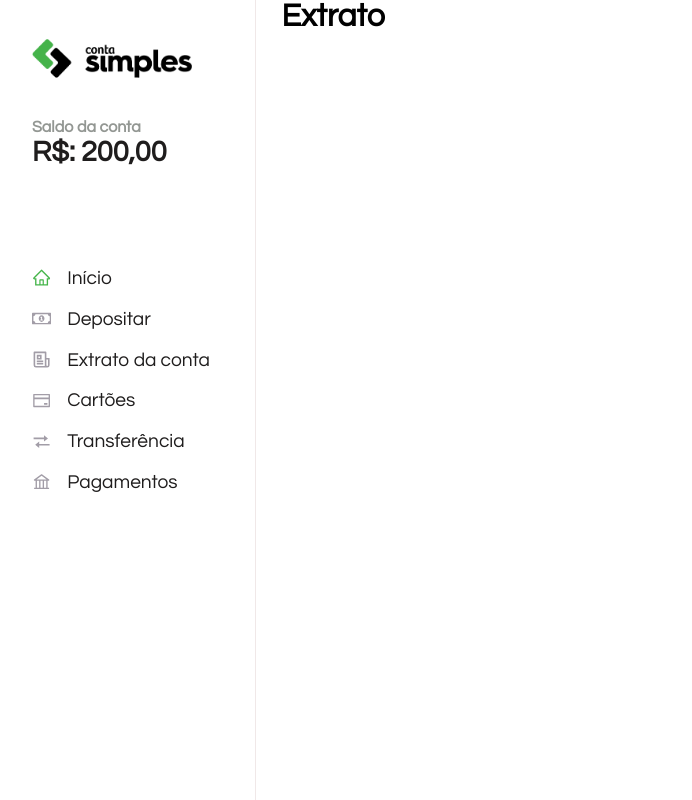
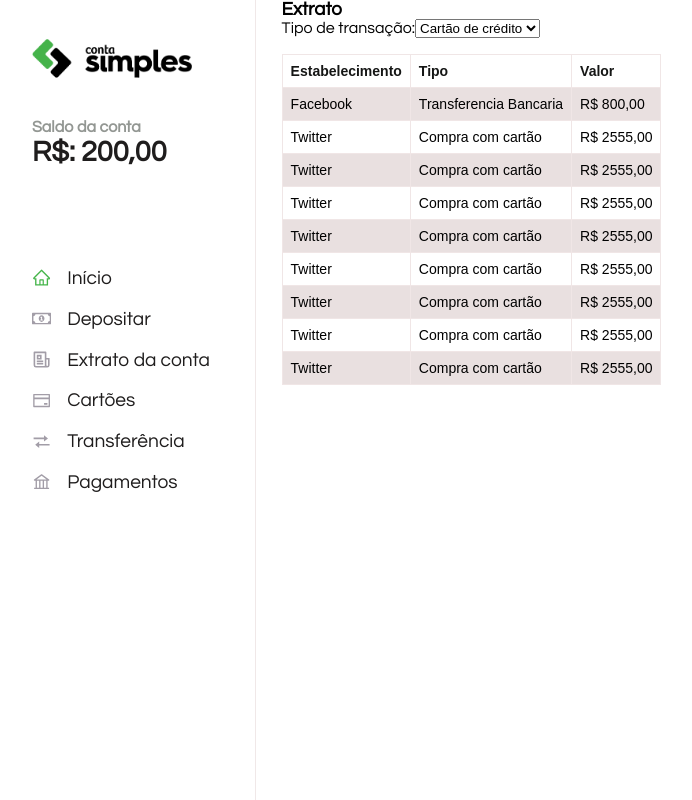
Before and after one commit to brunoascenc/internet-banking, a React (Create React App) app in the folder contasimples/: page /extrato in a window 1280 px wide. Shown: the whole page, without its empty margins (0-692 px from the left). Built offline with nearby package versions, Linux system fonts and the light colour scheme.

Commit message:
detalhes extrato

```diff
--- a/contasimples/src/components/Extrato.jsx
+++ b/contasimples/src/components/Extrato.jsx
@@ -1,11 +1,75 @@
-import React from 'react'
-import Menu from './Menu'
+import React from "react";
+import Menu from "./Menu";
+import "../App.css";
 
 export default function Extrato() {
-    return (
-        <div className="home-container">
-            <Menu/>
-            <h1>Extrato</h1>
+  return (
+    <div className="home-container">
+      <Menu />
+      <div className="extrato extrato-detalhe">
+        <div>
+          <h3>Extrato</h3>
         </div>
-    )
+        <div className="filter">
+          <span>Tipo de transação:</span>
+          <select>
+            <option>Cartão de crédito</option>
+            <option>Boleto</option>
+          </select>
+        </div>
+        <table>
+          <tr>
+            <th>Estabelecimento</th>
+            <th>Tipo</th>
+            <th>Valor</th>
+          </tr>
+          <tr>
+            <td>Facebook</td>
+            <td>Transferencia Bancaria</td>
+            <td>R$ 800,00</td>
+          </tr>
+          <tr>
+            <td>Twitter</td>
+            <td>Compra com cartão</td>
+            <td>R$ 2555,00</td>
+          </tr>
+          <tr>
+            <td>Twitter</td>
+            <td>Compra com cartão</td>
+            <td>R$ 2555,00</td>
+          </tr>
+          <tr>
+            <td>Twitter</td>
+            <td>Compra com cartão</td>
+            <td>R$ 2555,00</td>
+          </tr>
+          <tr>
+            <td>Twitter</td>
+            <td>Compra com cartão</td>
+            <td>R$ 2555,00</td>
+          </tr>
+          <tr>
+            <td>Twitter</td>
+            <td>Compra com cartão</td>
+            <td>R$ 2555,00</td>
+          </tr>
+          <tr>
+            <td>Twitter</td>
+            <td>Compra com cartão</td>
+            <td>R$ 2555,00</td>
+          </tr>
+          <tr>
+            <td>Twitter</td>
+            <td>Compra com cartão</td>
+            <td>R$ 2555,00</td>
+          </tr>
+          <tr>
+            <td>Twitter</td>
+            <td>Compra com cartão</td>
+            <td>R$ 2555,00</td>
+          </tr>
+        </table>
+      </div>
+    </div>
+  );
 }
```
